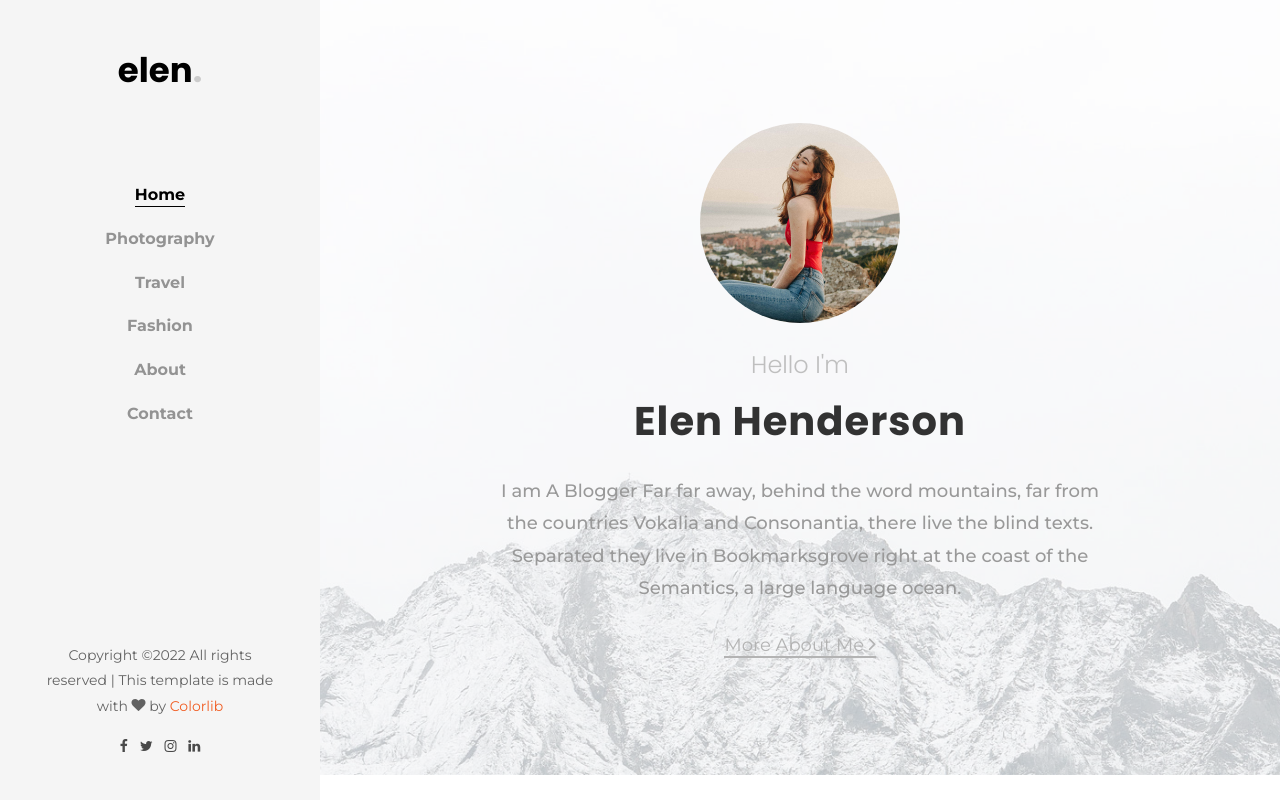
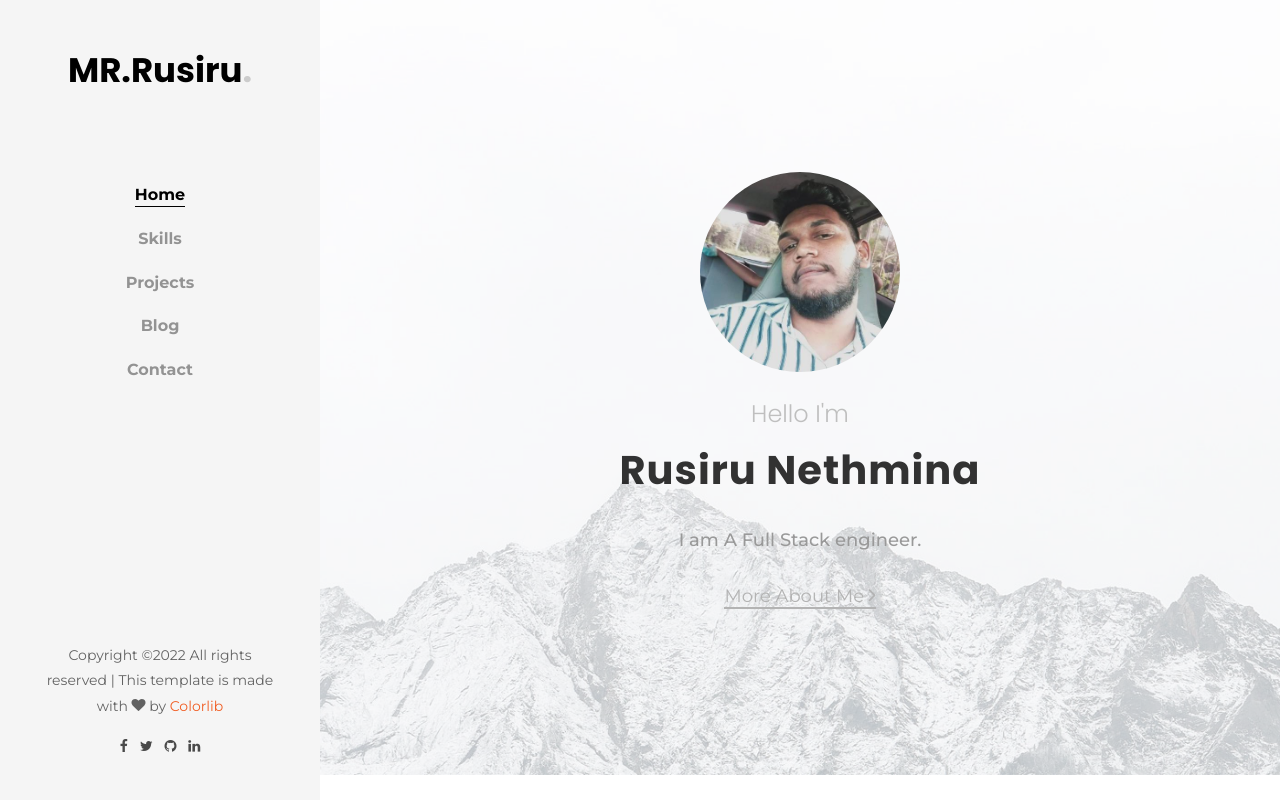
Before and after one commit to rusirunethmina/rusiru-portfolio, a plain HTML site: page index.html in a window 1280 px wide. Shown: the top 800 px of the page. Drawn offline with Linux system fonts and the light colour scheme; some packages are replaced by stand-ins of ours; no server answers; files whose address does not match are found by name.

Commit message:
update commit

```diff
--- a/index.html
+++ b/index.html
@@ -32,14 +32,13 @@
 	<div id="colorlib-page">
 		<a href="#" class="js-colorlib-nav-toggle colorlib-nav-toggle"><i></i></a>
 		<aside id="colorlib-aside" role="complementary" class="js-fullheight text-center">
-			<h1 id="colorlib-logo"><a href="index.html">elen<span>.</span></a></h1>
+			<h1 id="colorlib-logo"><a href="index.html">MR.Rusiru<span>.</span></a></h1>
 			<nav id="colorlib-main-menu" role="navigation">
 				<ul>
 					<li class="colorlib-active"><a href="index.html">Home</a></li>
-					<li><a href="photography.html">Photography</a></li>
-					<li><a href="travel.html">Travel</a></li>
-					<li><a href="fashion.html">Fashion</a></li>
-					<li><a href="about.html">About</a></li>
+					<li><a href="photography.html">Skills</a></li>
+					<li><a href="travel.html">Projects</a></li>
+					<li><a href="fashion.html">Blog</a></li>
 					<li><a href="contact.html">Contact</a></li>
 				</ul>
 			</nav>
@@ -50,7 +49,7 @@
 				<ul>
 					<li><a href="#"><i class="icon-facebook"></i></a></li>
 					<li><a href="#"><i class="icon-twitter"></i></a></li>
-					<li><a href="#"><i class="icon-instagram"></i></a></li>
+					<li><a href="#"><i class="icon-github"></i></a></li>
 					<li><a href="#"><i class="icon-linkedin"></i></a></li>
 				</ul>
 			</div>
@@ -60,11 +59,11 @@
 				<div class="overlay"></div>
 				<div class="js-fullheight d-flex justify-content-center align-items-center">
 					<div class="col-md-8 text text-center">
-						<div class="img mb-4" style="background-image: url(images/author.jpg);"></div>
+						<div class="img mb-4" style="background-image: url(images/rusiru.jpg);"></div>
 						<div class="desc">
 							<h2 class="subheading">Hello I'm</h2>
-							<h1 class="mb-4">Elen Henderson</h1>
-							<p class="mb-4">I am A Blogger Far far away, behind the word mountains, far from the countries Vokalia and Consonantia, there live the blind texts. Separated they live in Bookmarksgrove right at the coast of the Semantics, a large language ocean.</p>
+							<h1 class="mb-4">Rusiru Nethmina</h1>
+							<p class="mb-4">I am A Full Stack engineer.</p>
 							<p><a href="#" class="btn-custom">More About Me <span class="ion-ios-arrow-forward"></span></a></p>
 						</div>
 					</div>
```
Also changed, not shown: images/rusiru.jpg (added).
